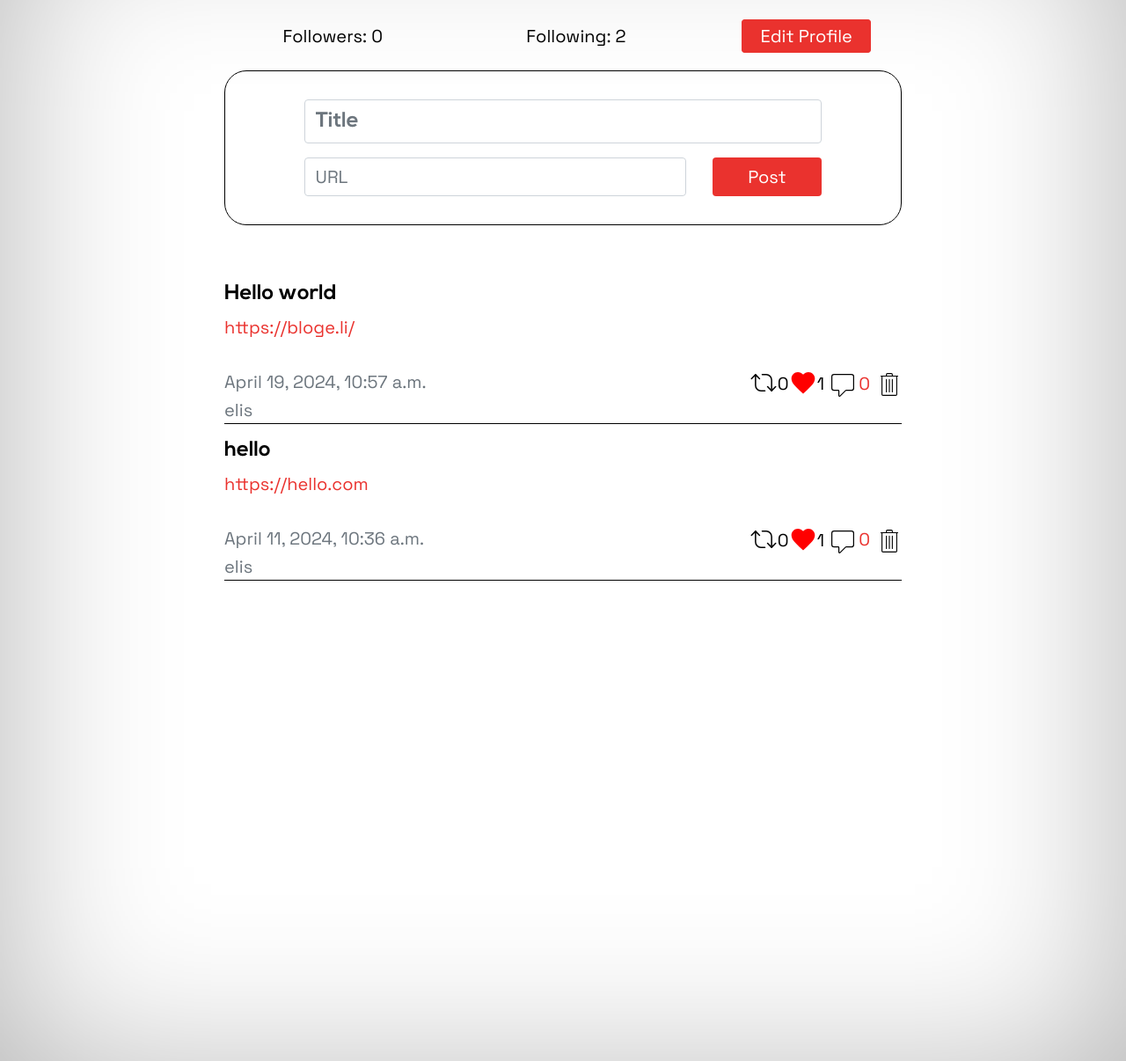
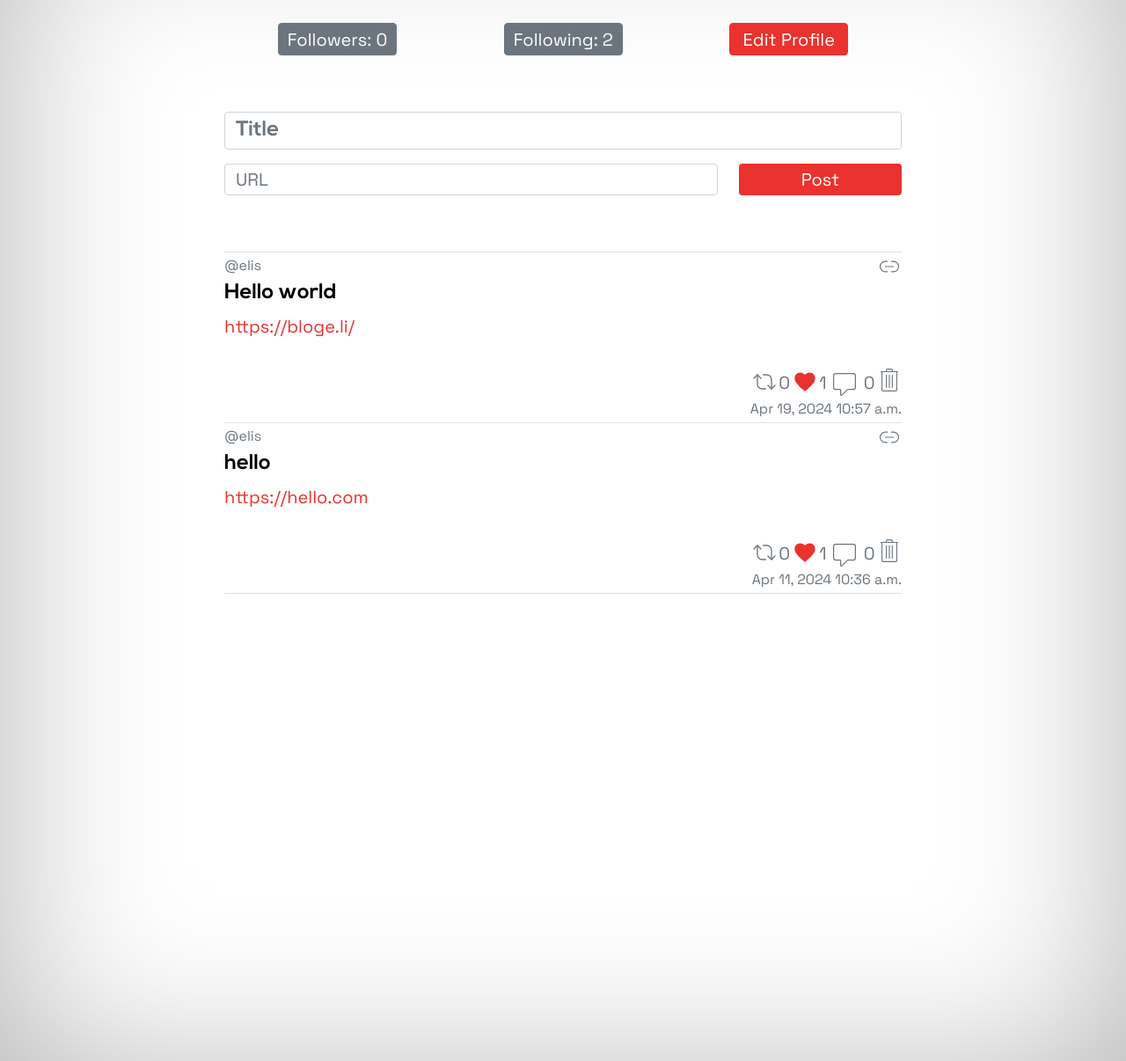
Before and after one commit to erichmond33/HackerSocial, a Django app: page /Linkfeed/profile in a window 1280 px wide. Shown: the part 114-1320 px from the top of the page at 88% size. Run offline with Django 4.2, Linux system fonts and the light colour scheme; a user stored in the database is signed in; data comes from the database, SQL or seed files in the repository; both versions use the stored data as it was after the commit; data that the repository does not hold is empty; some libraries are stand-ins or nearby versions.

Commit message:
responsiveness, svgs, create a post changes, post changes

```diff
--- a/Linkfeed/static/Linkfeed/style.css
+++ b/Linkfeed/static/Linkfeed/style.css
@@ -38,7 +38,7 @@ body{
 	box-shadow: 0 0 200px rgba(0,0,0,0.3) inset;
 	z-index: -1;
 }
-h1,h2,h3,h4,dt,small,.small,dl#tweetlist dt,footer,label,#commentlist ol li cite,div.blogparent,input[type="submit"]{
+h1,h2,h3,h4,dt,dl#tweetlist dt,footer,label,#commentlist ol li cite,div.blogparent,input[type="submit"]{
 	font-family: Nexa;
 	font-weight:normal;
 	font-style:normal;
@@ -146,17 +146,32 @@ pre {
 	padding-right: 0;
 }
 
-a.follow-button {
+/* #row-follow {
+	font-size: 80%;
+} */
+
+a.row-follow-button.follow-button {
 	border: 1px solid #EA322E;
 	background-color: #EA322E;
-	border-radius: .25rem;
-	padding: 5px 20px 5px 20px;
-	color: white;
+	text-align: center;
 }
 
-.follow-button:hover {
+a.row-follow-button {
+	border: 1px solid #6c757d;
+	background-color: #6c757d;
+	border-radius: .25rem;
+	padding: 5px 10px 5px 10px;
+	color: white;
+	line-height: normal;
+	height: calc(1.5em + .3rem + 2px);
+}
+
+a.follow-button:hover {
 	background-color: #941100;
 	border-color: #941100;
+}
+
+a.row-follow-button:hover {
 	text-decoration: none;
 }
 
@@ -166,19 +181,25 @@ a.follow-button {
 }
 
 #create-post-form {
-	width: 80%;
+	width: 100%;
 }
 
 #title-input {
 	font-size: 1.5rem;
+	height: calc(1.5em + .3rem + 2px);
+	line-height: 100%;
 }
 
 #body-input {
 	font-size: 20px;
+	height: calc(1.5em + .3rem + 2px);
+	line-height: 100%;
 }
 
 #create-post-button {
 	width: 100%;
+	height: calc(1.5em + .3rem + 2px);
+	line-height: 100%;
 }
 #create-post-button:hover {
 	color: white;
@@ -186,6 +207,7 @@ a.follow-button {
 
 #posts {
     width: 100%;
+	background-color: none;
 }
 
 .wrapped-post-link {
@@ -203,16 +225,30 @@ a.follow-button {
 	color: black;
 }
 
-.wrapped-post:hover {
-	background-color: #f1f1f1;
+.wrapped-profile-link:hover {
+	text-decoration: none;
 }
 
-.post {
-    border-bottom: 1px solid black;
+.wrapped-post:hover {
+	background-color: #f8f9fa;
 }
+
+.wrapped-profile:hover {
+	text-decoration: none;
+	background-color: #f8f9fa;
+}
+
+/* .post {
+    border-bottom: 1px solid #a1a1a1;
+} */
 
 .post-title {
     font-family: Nexa, sans-serif;
+}
+
+.post-user {
+	padding: 0;
+	margin: 0;
 }
 
 .post-body {
@@ -220,6 +256,42 @@ a.follow-button {
 	color:#EA322E;
 }
 
+.post-stats {
+	color: #6c757d;
+	/* font-size: 80%; */
+	padding: 0 2.5px 0 2.5px;
+}
+
+.svg {
+	width: 28px;
+}
+
+#post-comment:hover {
+	text-decoration: none;
+	color: #6c757d;
+}
+
+@media (max-width: 456px) {
+	.vignette {
+		box-shadow: 0 0 200px rgba(0,0,0,0.15) inset;
+	}
+	.header {
+		font-size:3em;
+	}
+	#row-follow {
+		font-size: 80%;
+	}
+	a.follow-button {
+		padding: 5px 6.5px 5px 6.5px;
+	}
+	.svg {
+		width: 23px;
+	}
+	.post-stats {
+		font-size: 80%;
+	}
+}
+
 
 /* <!-- <a href="{% url 'post' post.id %}" class="btn btn-primary">View Post</a>
 {% if post.user == user %}
--- a/Linkfeed/templates/Linkfeed/posts.html
+++ b/Linkfeed/templates/Linkfeed/posts.html
@@ -1,27 +1,36 @@
 {% load static %}
 
 <div class="container-fluid">
-    <div class="post">
-        <a href="{{ post.body }}" target="_blank" class="wrapped-post-link">
-            <div class="wrapped-post py-3">
-                <div class="">
-                    <h4 class="post-title">{{ post.title }}</h4>
-                    <p class="post-body">{{ post.body }}</p>
+    <div class="post border-bottom">
+        <a href="{% url 'profile' post.user.username %}" class="wrapped-profile-link">
+            <div class="row wrapped-profile">
+                <div class="col-9">
+                    <p id="posted-by-{{ post.id }}" class="mb-0 text-muted post-user small" style="cursor: pointer;"><span class="username-link" data-username="{{ post.user.username }}">@{{ post.user.username }}</span></p>
+                </div>
+                <div class="col-3 text-right">
+                    {% if post.is_rss_feed_post %}
+                        <img src="{% static 'Linkfeed/rss.svg' %}" alt="repost" class="svg" width="32" height="32" fill="black" viewBox="0 0 32 32" onclick="rePostPost('{{ post.id }}')">
+                    {% elif not post.is_rss_feed_post %}
+                        <img src="{% static 'Linkfeed/link.svg' %}" style="float: right;" alt="repost" class="svg" width="32" height="32" fill="black" viewBox="0 0 32 32" onclick="rePostPost('{{ post.id }}')">
+                    {% endif %}
                 </div>
             </div>
         </a>
+        <a href="{{ post.body }}" target="_blank" class="wrapped-post-link">
+            <div class="wrapped-post pb-3">
+                        <h4 class="post-title mb-0">{{ post.title }}</h4>
+                        <p class="post-body mt-2">{{ post.body }}</p>
+            </div>
+        </a>
         <div class="row">
-            <div class="col text-muted">
-                {{ post.timestamp }}
-            </div>
             <div class="col post-actions d-flex justify-content-end align-items-end">
                 <form id="shareForm{{ post.id }}" action="{% url 'repost' post.pk %}" method="POST" class="d-inline">
                     {% csrf_token %}
                     <input type="hidden" name="post_id" value="{{ post.id }}">
                     <!-- Hidden input field to hold the post id -->
                 </form>
-                <img src="{% static 'Linkfeed/reshare.svg' %}" alt="repost" class="share-svg" width="32" height="32" fill="black" viewBox="0 0 32 32" onclick="rePostPost('{{ post.id }}')">
-                <span>{{post.repost_count}}</span>
+                <img src="{% static 'Linkfeed/reshare.svg' %}" alt="repost" class="share-svg svg" width="32" height="32" fill="black" viewBox="0 0 32 32" onclick="rePostPost('{{ post.id }}')">
+                <span class="post-stats">{{post.repost_count}}</span>
                                     <!-- Form for like/unlike -->
                 <form id="likeForm{{ post.id }}" action="{% url 'like_post' post.pk %}" method="POST" class="d-inline">
                     {% csrf_token %}
@@ -29,19 +38,19 @@
                     <!-- Hidden input field to hold the post id -->
                 </form>
                 {% if post.liked %}
-                <img src="{% static 'Linkfeed/liked.svg' %}" alt="Like" class="like-svg" width="32" height="32" fill="black"
+                <img src="{% static 'Linkfeed/liked.svg' %}" alt="Like" class="like-svg svg" width="32" height="32" fill="black"
                 class="bi bi-heart" viewBox="0 0 32 32" onclick="likePost('{{ post.id }}')">
                  {% else %}
-                 <img src="{% static 'Linkfeed/like.svg' %}" alt="Like" class="like-svg" width="32" height="32" fill="black"
+                 <img src="{% static 'Linkfeed/like.svg' %}" alt="Like" class="like-svg svg" width="32" height="32" fill="black"
                 class="bi bi-heart" viewBox="0 0 32 32" onclick="likePost('{{ post.id }}')">
                 {% endif%}
-                <span id="likeCount{{ post.id }}">{{ post.total_likes }}</span>
+                <span id="likeCount{{ post.id }}" class="post-stats">{{ post.total_likes }}</span>
 
 
-                <a href="{% url 'post' post.id %}" class="px-2">
-                    <img src="{% static 'Linkfeed/comment.svg' %}" alt="Comment" class="comment-svg" width="26" height="26"
+                <a href="{% url 'post' post.id %}" class="pl-1" id="post-comment">
+                    <img src="{% static 'Linkfeed/comment.svg' %}" alt="Comment" class="comment-svg svg" width="26" height="26"
                         fill="black" class="bi bi-chat" viewBox="0 0 32 32">
-                    <span>{{post.total_comments}}</span>
+                    <span class="post-stats">{{post.total_comments}}</span>
                 </a>
                 {% if post.user == user %}
                 <form id="deleteForm{{ post.id }}" action="{% url 'delete_post' post_id=post.id %}" method="POST" class="d-inline" onsubmit="return confirm('Are you sure you want to delete this post?');">
@@ -49,11 +58,29 @@
                     <input type="hidden" name="post_id" value="{{ post.id }}">
                 </form>
 
-                <img src="{% static 'Linkfeed/delete.svg' %}" alt="Delete" class="delete-btn" data-post-id="{{ post.id }}"
+                <img src="{% static 'Linkfeed/delete.svg' %}" alt="Delete" class="delete-btn svg mb-1" data-post-id="{{ post.id }}"
                     width="28" height="28" fill="black" class="bi bi-trash" viewBox="0 0 32 32">
                 {% endif %}
             </div>
+            <div class="col-12 text-muted text-right small">
+                {{ post.timestamp|date:"b j, Y g:i a"|capfirst }}
+            </div>
         </div>
-        <p id="posted-by-{{ post.id }}" class="mb-0 text-muted posted-by" style="cursor: pointer;"><span class="username-link" data-username="{{ post.user.username }}">{{ post.user.username }}</span></p>
     </div>
 </div>
+
+<script>
+    document.addEventListener('DOMContentLoaded', function() {
+        // When .wrapped-post is hovered, make the .post background-color: #f8f9fa
+        var wrappedPost = document.querySelectorAll('.wrapped-post');
+        wrappedPost.forEach(function(post) {
+            post.addEventListener('mouseover', function() {
+                post.parentElement.parentElement.parentElement.style.backgroundColor = '#f8f9fa';
+            });
+            post.addEventListener('mouseout', function() {
+                post.parentElement.parentElement.parentElement.style.backgroundColor = 'white';
+            });
+        });
+    });
+</script>
+</script>
--- a/Linkfeed/templates/Linkfeed/profile.html
+++ b/Linkfeed/templates/Linkfeed/profile.html
@@ -46,21 +46,17 @@
             <a href="{{profile.link}}">{{profile.link}}</a>
         </div>
     </div>
-    <div class="row my-4 d-flex justify-content-center align-items-center">
-        <div class="col text-center aliing-items-center mx-5">
-            <a id="followers-link" style="cursor: pointer;">Followers: {{ profile.follower.count }}</a>
-        </div>
-        <div class="col text-center mx-5">
-            <a id="following-link" style="cursor: pointer;">Following: {{ profile.following.count }}</a>
-        </div>
-        <div class="col text-center mx-5 p-0">
+    <div class="row my-4" id="row-follow">
+        <div class="col d-flex justify-content-around">
+            <a class="row-follow-button" id="followers-link" style="cursor: pointer;">Followers: {{ profile.follower.count }}</a>
+            <a class="row-follow-button" id="following-link" style="cursor: pointer;">Following: {{ profile.following.count }}</a>
             {% if profile.user.username == user.username %}
-            <a href="#" class="follow-button" onclick="toggleEditProfilePopup()">Edit Profile</a>
+            <a href="#" class="row-follow-button follow-button" onclick="toggleEditProfilePopup()">Edit Profile</a>
             {% elif not following %}
-            <a href="{% url 'follow_or_unfollow' profile.user.username %}" class="follow-button">Follow</a>
+            <a href="{% url 'follow_or_unfollow' profile.user.username %}" class="row-follow-button follow-button">Follow</a>
             {% elif following %}
             <a href="{% url 'follow_or_unfollow' profile.user.username %}" id="following-text"
-                class="follow-button">Following</a>
+                class="row-follow-button follow-button">Following</a>
             <script>
                 document.getElementById('following-text').addEventListener('mouseover', function () {
                     this.innerHTML = 'Unfollow';
@@ -70,35 +66,49 @@
                 });
             </script>
             {% endif %}
+            <script>
+                document.addEventListener("DOMContentLoaded", function() {
+                    // Set the width of the follow button the the width of #following-link
+                    var followButton = document.querySelector('.follow-button');
+                    var followingLink = document.getElementById('following-link');
+                    followButton.style.width = followingLink.offsetWidth + 'px';
+                });
+
+                window.addEventListener("resize", function() {
+                    // Update the width of the follow button on page resize
+                    var followButton = document.querySelector('.follow-button');
+                    var followingLink = document.getElementById('following-link');
+                    followButton.style.width = followingLink.offsetWidth + 'px';
+                });
+            </script>
+            </script>
+            </script>
         </div>
     </div>
 </div>
 
+<div id="posts" class="mt-5">
+    <div class="">
         {% if profile.user.username == user.username %}
         <div class="container-fluid">
-    <div class="create-post p-3">
-        <form class="m-auto pt-3" id="create-post-form" method="post" action="{% url 'create_post' %}">
+            <form class="mx-auto mb-0 pb-5 pt-3 border-bottom" id="create-post-form" method="post" action="{% url 'create_post' %}">
                 {% csrf_token %}
                 <div class="post-title form-group">
                     <input type="text" id="title-input" class="form-control" name="title" placeholder="Title">
                 </div>
                 <div class="row">
-                <div class="col-9">
+                    <div class="col-9 pr-sm-4 pr-2">
                         <div class="post-body form-group">
                             <input type="url" id="body-input" class="form-control" name="body" placeholder="URL">
                         </div>
                     </div>
-                <div class="col-3">
+                    <div class="col-3 pl-0">
                         <button type="submit" class="btn red-button" id="create-post-button">Post</button>
                     </div>
                 </div>
             </form>
         </div>
-</div>
         {% endif %}
-
-<div id="posts" class="mt-5">
-    <div class="">
         {% for post in posts %}
             {% include 'Linkfeed/posts.html' %}
         {% endfor %}
```
Also changed, not shown: Linkfeed/static/Linkfeed/comment.svg, Linkfeed/static/Linkfeed/delete.svg, Linkfeed/static/Linkfeed/like.svg, Linkfeed/static/Linkfeed/like2.svg (added), Linkfeed/static/Linkfeed/liked.svg, Linkfeed/static/Linkfeed/link.svg (added), Linkfeed/static/Linkfeed/reshare.svg, Linkfeed/static/Linkfeed/rss.svg (added), db.sqlite3. Lines whose indentation alone changed are shown as unchanged.
